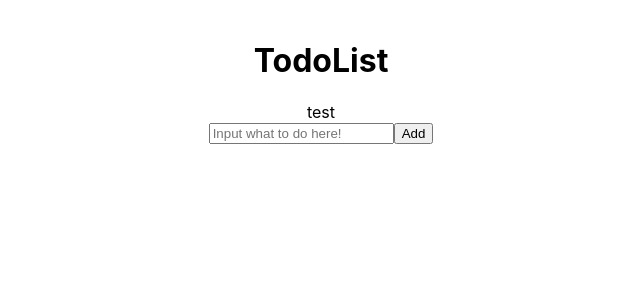
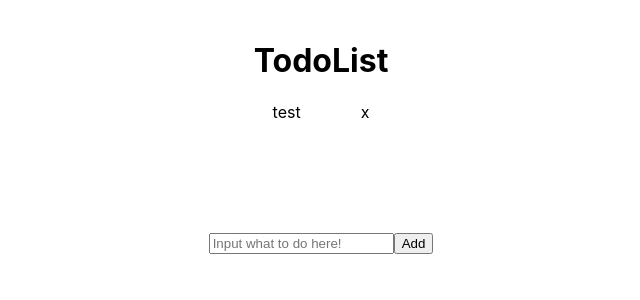
Before and after one commit to mrklorenz/react-redux-todolist, a React (Create React App) app: page / in a window 1280 px wide. Shown: the top 300 px of the page, without its empty margins (319-959 px from the left). Built offline with nearby package versions, Linux system fonts and the light colour scheme.

Commit message:
[ReactRedux][Mark] feat: Added style and x button

```diff
--- a/src/features/todos/components/TodoForm.js
+++ b/src/features/todos/components/TodoForm.js
@@ -1,6 +1,7 @@
 import {React, useState} from 'react';
 import { useDispatch } from 'react-redux';
 import {AddToDo} from "../reducers/todosSlice";
+import "../styles/ToDoForm.css";
 
 
 function TodoForm(props) {
@@ -19,7 +20,7 @@ function TodoForm(props) {
     }
 
     return (
-        <div>
+        <div className="toDoFormDiv">
             <input type="text" placeholder="Input what to do here!" value={text} onChange={handleChange}/>
             <button onClick={handleAdd}>Add</button>
         </div>
--- a/src/features/todos/components/TodoItem.js
+++ b/src/features/todos/components/TodoItem.js
@@ -2,6 +2,7 @@ import React from 'react';
 import {selectTodoItemId} from '../reducers/todosSlice';
 import { useDispatch, useSelector } from 'react-redux';
 import {ToggleTodo} from '../reducers/todosSlice';
+import "../styles/ToDoItem.css";
 
 function TodoItem(props) {
 
@@ -16,6 +17,7 @@ function TodoItem(props) {
     return (
         <div onClick={handleToggle}>
             {todo.text}
+            <span className="removeSpan">x</span>
         </div>
     );
 }
--- /dev/null
+++ b/src/features/todos/styles/ToDoForm.css
@@ -0,0 +1,4 @@
+.toDoFormDiv {
+    margin-top : 100px;
+    padding: 10px;
+}
--- /dev/null
+++ b/src/features/todos/styles/ToDoGroup.css
@@ -0,0 +1,3 @@
+.todoGroupItems {
+    margin-top: 100px;
+}
--- /dev/null
+++ b/src/features/todos/styles/ToDoItem.css
@@ -0,0 +1,3 @@
+.removeSpan {
+    margin-left: 60px;
+}
```
